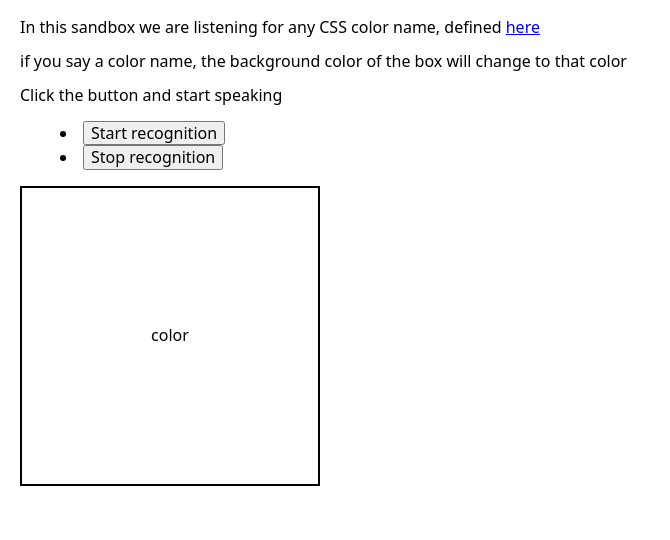
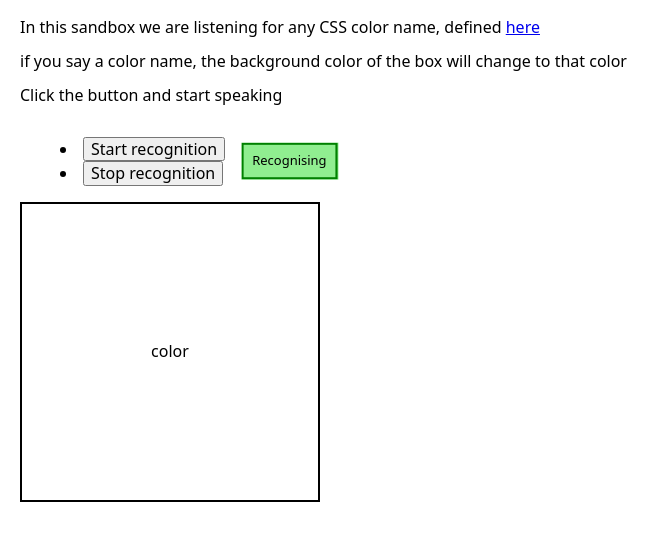
Before and after one commit to pataruco/webspeech-sandbox, a website built with Vite: page index.html in a window 1280 px wide. Both pictures are taken after a click on the button "Start recognition". Shown: the part 62-602 px from the top of the page, without its empty margins (0-670 px from the left). Built offline with nearby package versions, Linux system fonts and the light colour scheme.

Commit message:
feat: recognition status

```diff
--- a/index.html
+++ b/index.html
@@ -23,10 +23,14 @@
     </p>
 
     <p>Click the button and start speaking</p>
-    <menu>
-      <li><button type="button">Start recognition</button></li>
-      <li><button type="button">Stop recognition</button></li>
-    </menu>
+
+    <div class="row">
+      <menu>
+        <li><button type="button">Start recognition</button></li>
+        <li><button type="button">Stop recognition</button></li>
+      </menu>
+      <span class="recognition-status">Recognising</span>
+    </div>
 
     <div class="box">
       <span> color </span>
--- a/src/main.ts
+++ b/src/main.ts
@@ -1,39 +1,24 @@
 import { colors } from './colors';
-
-const speechRecognition =
-  window.SpeechRecognition ?? window.webkitSpeechRecognition;
-const speechGrammarList =
-  window.SpeechGrammarList ?? window.webkitSpeechGrammarList;
-
-const speechRecognitionList = new speechGrammarList();
-const recognition = new speechRecognition();
-
-// https://www.w3.org/TR/jsgf/
-const grammar = `#JSGF V1.0; grammar colors; public <color> = ${colors.join(' | ')} ;`;
-
-speechRecognitionList.addFromString(grammar, 1);
-recognition.grammars = speechRecognitionList;
-
-recognition.continuous = true;
-recognition.lang = 'en-GB';
-recognition.interimResults = false;
-recognition.maxAlternatives = 1;
+import { recognition } from './speech-recognition';
 
 const startRecognitionButton = document.querySelector(
-  'menu li button:first-of-type',
+  'menu li:first-of-type button',
 );
 
 const stopRecognitionButton = document.querySelector(
-  'menu li button:nth-of-type(2)',
+  'menu li:last-of-type button',
 );
 
 const box = document.querySelector('.box') as HTMLDivElement;
 const colorName = document.querySelector('.box span') as HTMLSpanElement;
+const recognitionStatus = document.querySelector(
+  '.recognition-status',
+) as HTMLSpanElement;
 
 if (startRecognitionButton) {
   startRecognitionButton.addEventListener('click', () => {
-    console.log('Start recognition');
     recognition.start();
+    recognitionStatus.classList.add('active');
   });
 }
 
@@ -41,6 +26,7 @@ if (stopRecognitionButton) {
   stopRecognitionButton.addEventListener('click', () => {
     console.log('Stop recognition');
     recognition.stop();
+    recognitionStatus.classList.remove('active');
   });
 }
 
@@ -58,13 +44,9 @@ const colorNotRecognised = () => {
 
 const getSanitisedTranscriptAndConfidence = (event: SpeechRecognitionEvent) => {
   const { results } = event;
-
   const lastResult = results[results.length - 1];
-
   const { confidence, transcript } = lastResult[0];
-
   const sanitisedTranscript = transcript.trim().toLowerCase().split(' ').pop();
-
   const colorExists =
     colors.includes(sanitisedTranscript || '') && confidence > 0.5;
 
@@ -99,3 +81,19 @@ recognition.onerror = (event) => {
   console.log("'onerror': Error occurred in recognition");
   console.error(event.error);
 };
+
+recognition.addEventListener('soundstart', (event) => {
+  console.log('soundstart', { event });
+});
+
+recognition.addEventListener('soundend', (event) => {
+  console.log('soundend', { event });
+});
+
+recognition.addEventListener('speechstart', (event) => {
+  console.log('soundstart', { event });
+});
+
+recognition.addEventListener('speechend', (event) => {
+  console.log('soundend', { event });
+});
--- /dev/null
+++ b/src/speech-recognition.ts
@@ -0,0 +1,22 @@
+import { colors } from './colors';
+
+const speechRecognition =
+  window.SpeechRecognition ?? window.webkitSpeechRecognition;
+const speechGrammarList =
+  window.SpeechGrammarList ?? window.webkitSpeechGrammarList;
+
+const speechRecognitionList = new speechGrammarList();
+const recognition = new speechRecognition();
+
+// https://www.w3.org/TR/jsgf/
+const grammar = `#JSGF V1.0; grammar colors; public <color> = ${colors.join(' | ')} ;`;
+
+speechRecognitionList.addFromString(grammar, 1);
+recognition.grammars = speechRecognitionList;
+
+recognition.continuous = true;
+recognition.lang = 'en-GB';
+recognition.interimResults = false;
+recognition.maxAlternatives = 1;
+
+export { recognition };
--- a/src/styles/main.css
+++ b/src/styles/main.css
@@ -23,4 +23,31 @@ body {
   display: flex;
   justify-content: center;
   align-items: center;
+  margin-bottom: var(--base-space);
 }
+
+.row {
+  display: flex;
+  gap: var(--base-space);
+  align-items: center;
+}
+
+.recognition-status {
+  border: 2px solid green;
+  background-color: lightgreen;
+  animation: pulse 1s infinite linear alternate;
+  font-size: 0.75rem;
+  aspect-ratio: unset;
+  padding: 0.5rem;
+  display: none;
+}
+
+.recognition-status.active {
+  display: inline;
+}
+
+@keyframes pulse {
+  to {
+    transform: scale(1.1);
+  }
+}
```
